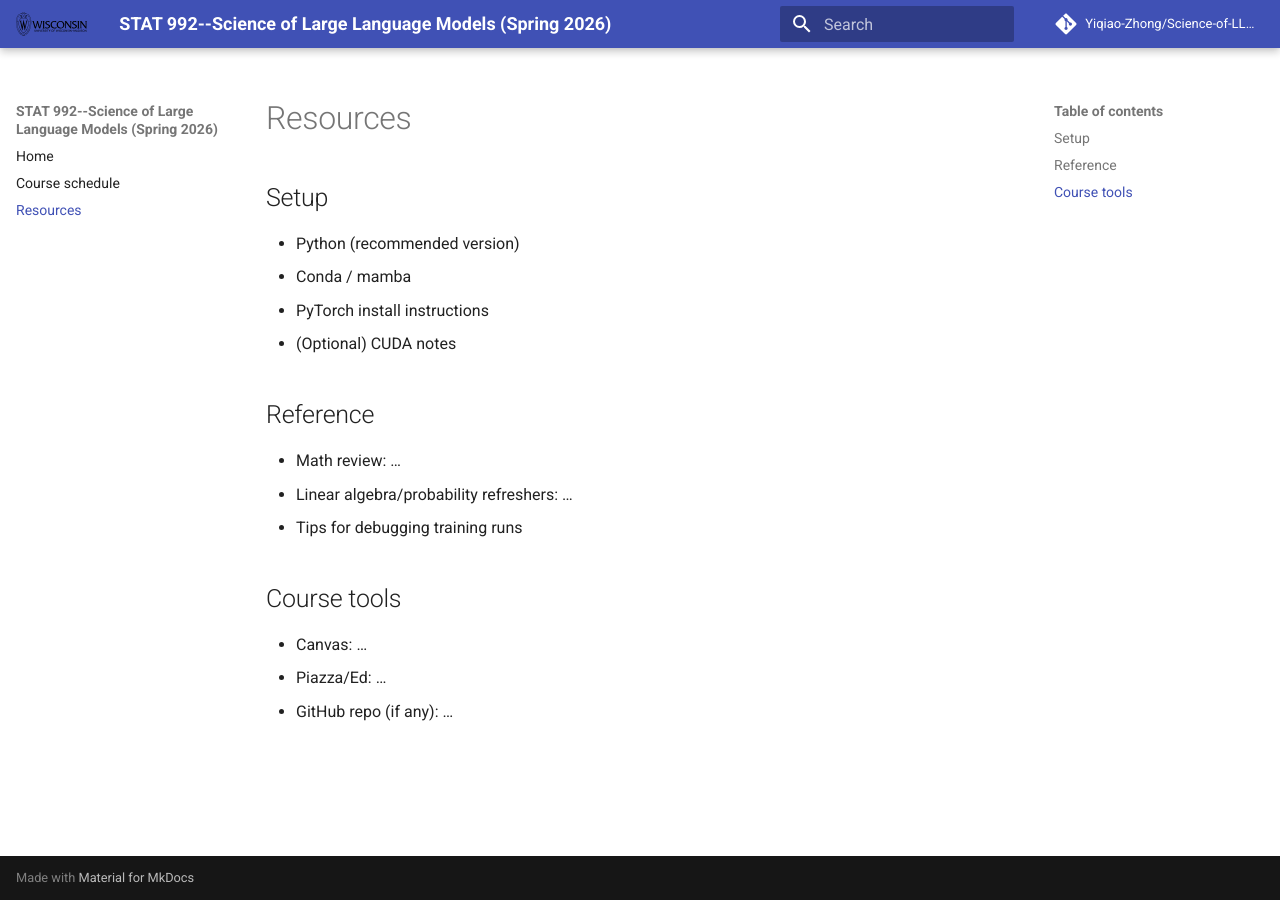
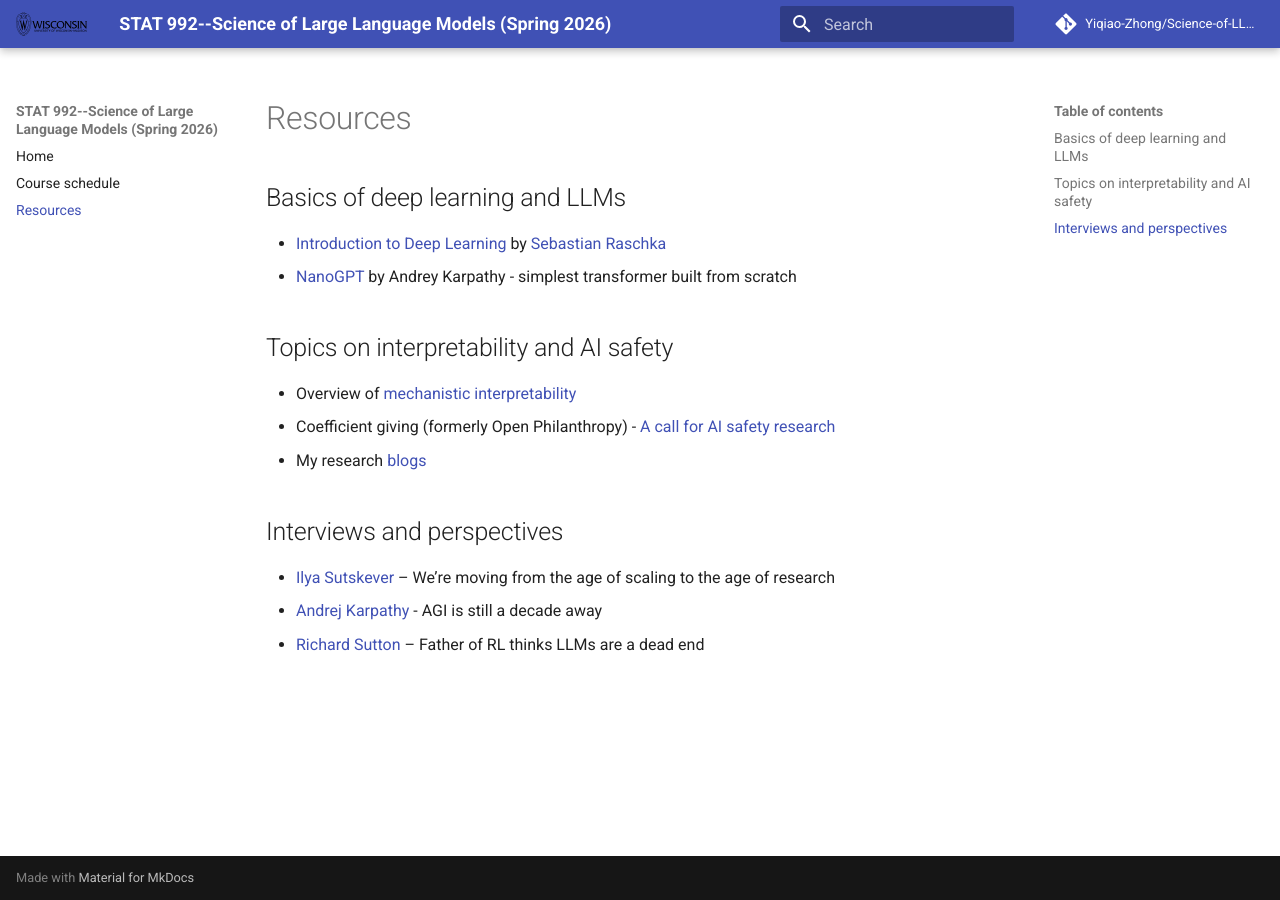
Before and after one commit to Yiqiao-Zhong/Science-of-LLMs, an MkDocs documentation site: the page built from docs/resources.md, in a window 1280 px wide. Built offline with MkDocs 1.6.1 and Material for MkDocs 9.7.7, drawn with Linux system fonts in a browser that asks for light colours; comment, search, counter and statistics services are not loaded.

Commit message:
add lec05

```diff
--- a/docs/resources.md
+++ b/docs/resources.md
@@ -1,17 +1,16 @@
 # Resources
 
-## Setup
-- Python (recommended version)
-- Conda / mamba
-- PyTorch install instructions
-- (Optional) CUDA notes
+## Basics of deep learning and LLMs
+- [Introduction to Deep Learning](https://sebastianraschka.com/blog/2021/dl-course.html) by [Sebastian Raschka](https://sebastianraschka.com/)
+- [NanoGPT](https://github.com/karpathy/nanoGPT) by Andrey Karpathy - simplest transformer built from scratch
 
-## Reference
-- Math review: …
-- Linear algebra/probability refreshers: …
-- Tips for debugging training runs
+## Topics on interpretability and AI safety
+- Overview of [mechanistic interpretability](https://www.neelnanda.io/mechanistic-interpretability/glossary)
+- Coefficient giving (formerly Open Philanthropy) - [A call for AI safety research](https://coefficientgiving.org/funds/navigating-transformative-ai/request-for-proposals-technical-ai-safety-research/)
+- My research [blogs](https://yiqiao-zhong.github.io/)
 
-## Course tools
-- Canvas: …
-- Piazza/Ed: …
-- GitHub repo (if any): …
+
+## Interviews and perspectives
+- [Ilya Sutskever](https://www.youtube.com/watch?v=aR20FWCCjAs) – We're moving from the age of scaling to the age of research
+- [Andrej Karpathy](https://www.youtube.com/watch?v=lXUZvyajciY) - AGI is still a decade away
+- [Richard Sutton](https://www.youtube.com/watch?v=21EYKqUsPfg) – Father of RL thinks LLMs are a dead end
```
Also changed, not shown: docs/schedule.md (+3 -3 lines).
